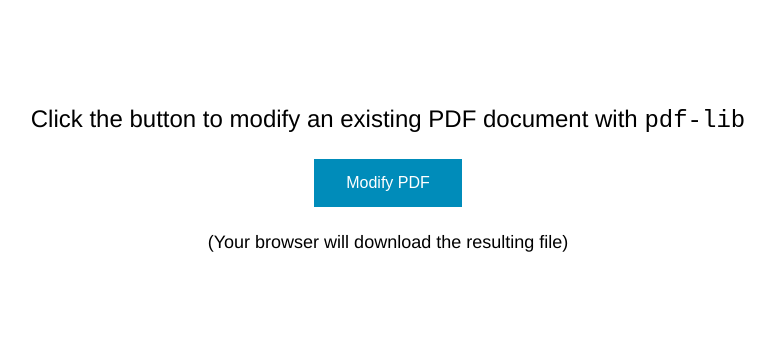
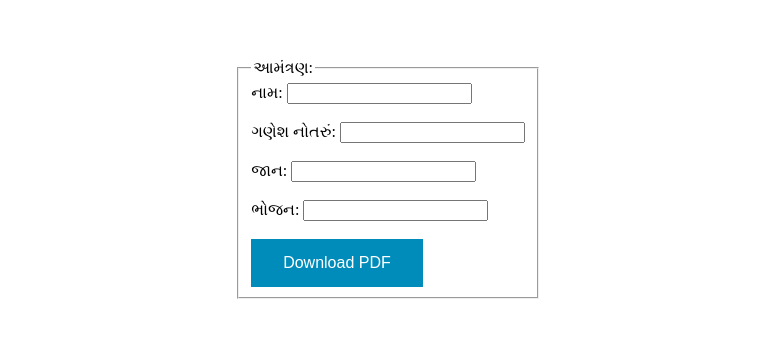
Before and after one commit to bhaveshpp/editpdf, a plain HTML site: page index.html in a window 1280 px wide. Shown: the part 229-566 px from the top of the page, without its empty margins (260-1035 px from the left). Drawn offline with Linux system fonts and the light colour scheme.

Commit message:
add form

```diff
--- a/index.html
+++ b/index.html
@@ -13,20 +13,6 @@
                 flex-direction: column;
             }
 
-            p {
-                font-family: helvetica;
-                font-size: 24px;
-                text-align: center;
-                margin: 25px;
-            }
-
-            .small {
-                font-family: helvetica;
-                font-size: 18px;
-                text-align: center;
-                margin: 25px;
-            }
-
             button {
                 background-color: #008CBA;
                 border: none;
@@ -38,11 +24,26 @@
         </style>
     </head>
     <body>
-        <p>
-            Click the button to modify an existing PDF document with <code>pdf-lib</code>
-        </p>
-        <button onclick="modifyPdf()">Modify PDF</button>
-        <p class="small">(Your browser will download the resulting file)</p>
+        <fieldset>
+            <legend>આમંત્રણ: </legend>
+            <label for="name">નામ: </label>
+            <input type="text" id="name" name="name">
+            <br>
+            <br>
+            <label for="notru">ગણેશ નોતરું: </label>
+            <input type="text" id="notru" name="notru">
+            <br>
+            <br>
+            <label for="jan">જાન: </label>
+            <input type="text" id="jan" name="jan">
+            <br>
+            <br>
+            <label for="bhoj">ભોજન: </label>
+            <input type="text" id="bhoj" name="bhoj">
+            <br>
+            <br>
+            <button onclick="modifyPdf()">Download PDF</button>
+        </fieldset>
     </body>
     <script>
         const {degrees, PDFDocument, rgb, StandardFonts} = PDFLib
@@ -66,7 +67,7 @@
             const {width, height} = firstPage.getSize()
 
             // Draw a string of text diagonally across the first page
-            firstPage.drawText('This text was added with JavaScript!', {
+            firstPage.drawText(document.getElementById('name'), {
                 x: 5,
                 y: height / 2 + 300,
                 size: 50,
```
